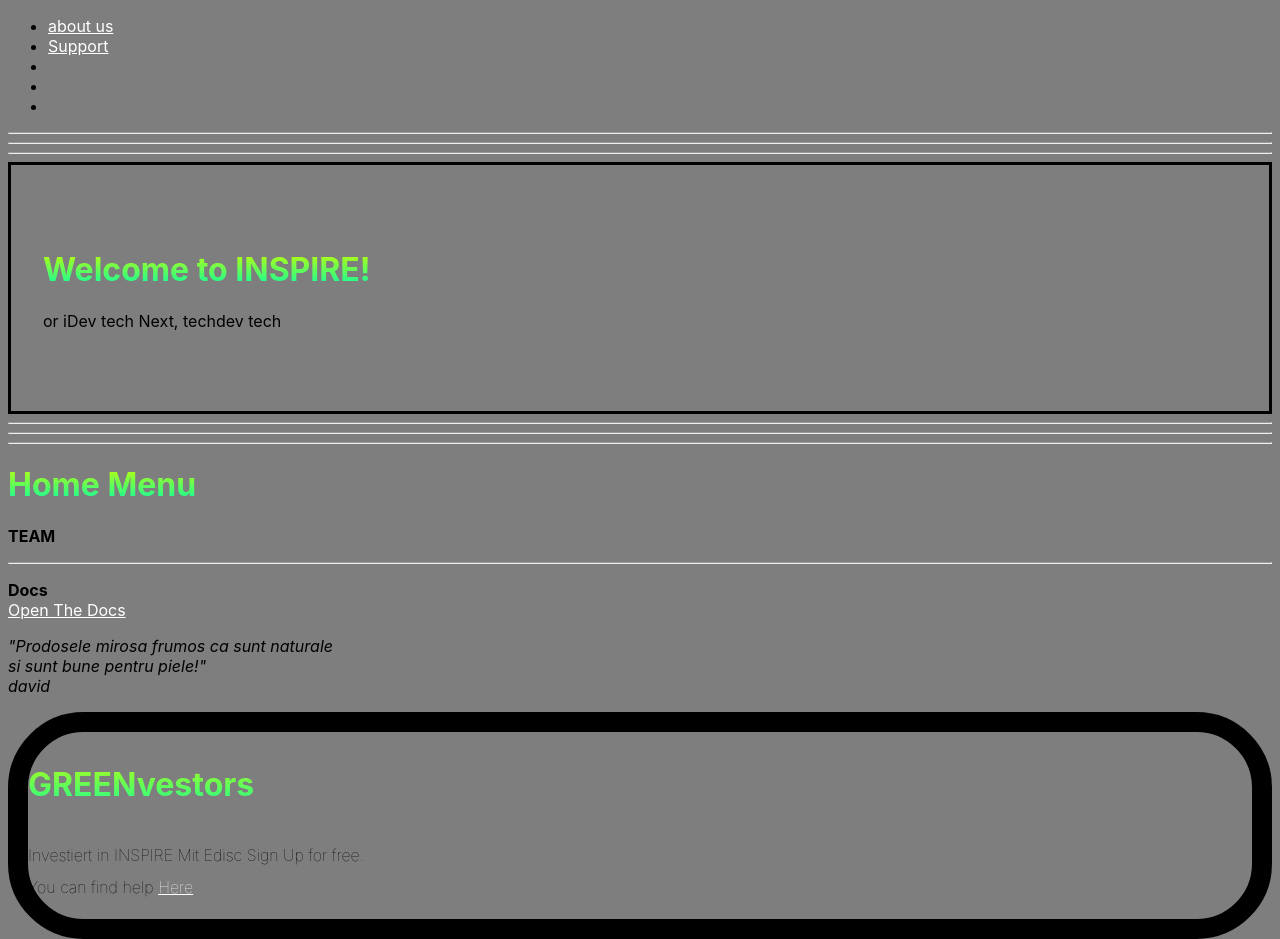
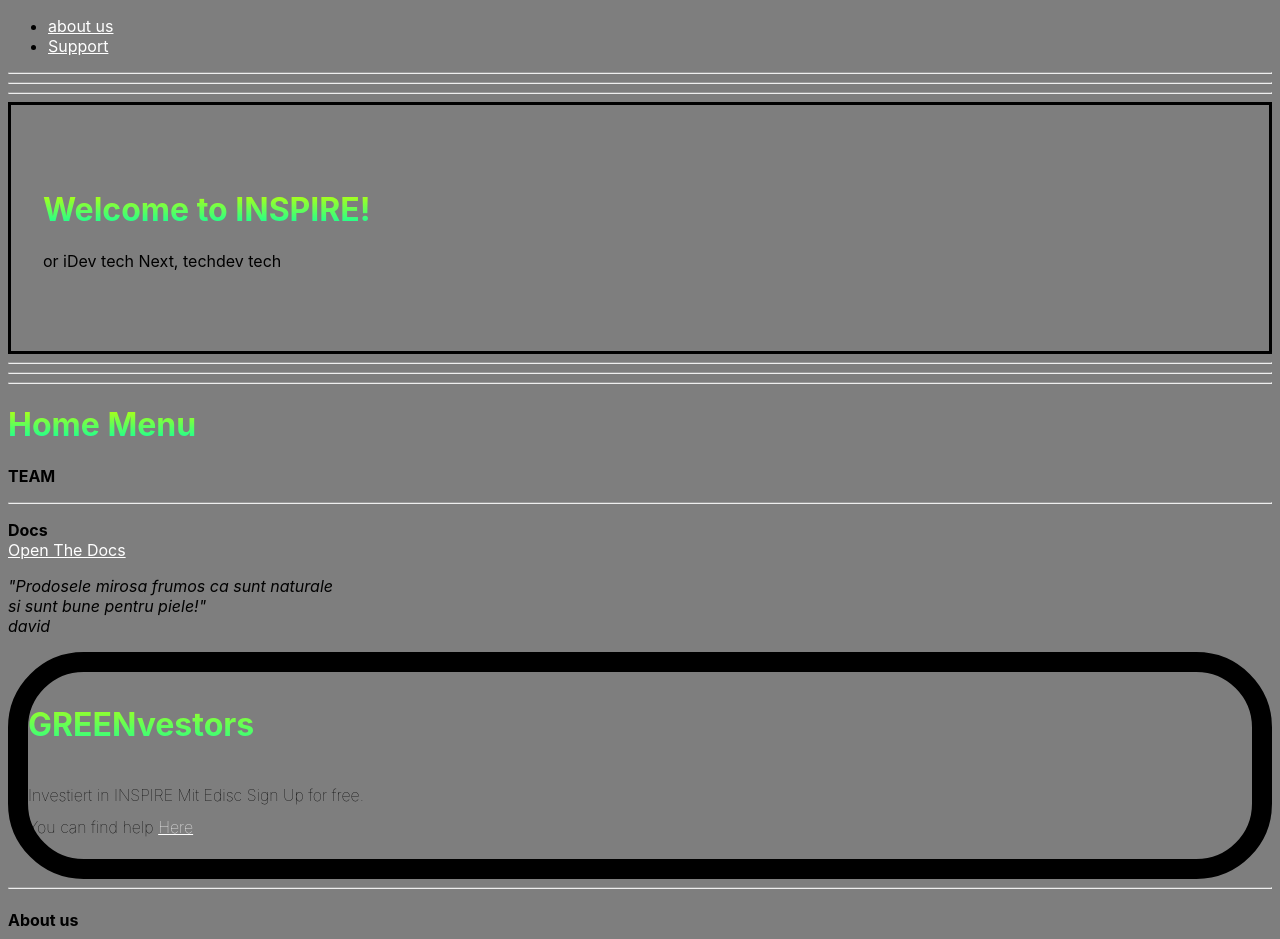
Before and after one commit to trainspotter-rhld/Website, a website: page index.html in a window 1280 px wide. Shown: the top 939 px of the page. Drawn offline with Linux system fonts and the light colour scheme.

Commit message:
Modified

```diff
--- a/index.html
+++ b/index.html
@@ -14,9 +14,6 @@
         <ul>
             <li><a href="about.html">about us</a></li>
             <li><a href="src/supportpages/supportmain.html">Support</a></li>
-            <li><a href=""></a></li>
-            <li><a href=""></a></li>
-            <li><a href=""></a></li>
         </ul>
     </nav>
     <hr>
```
